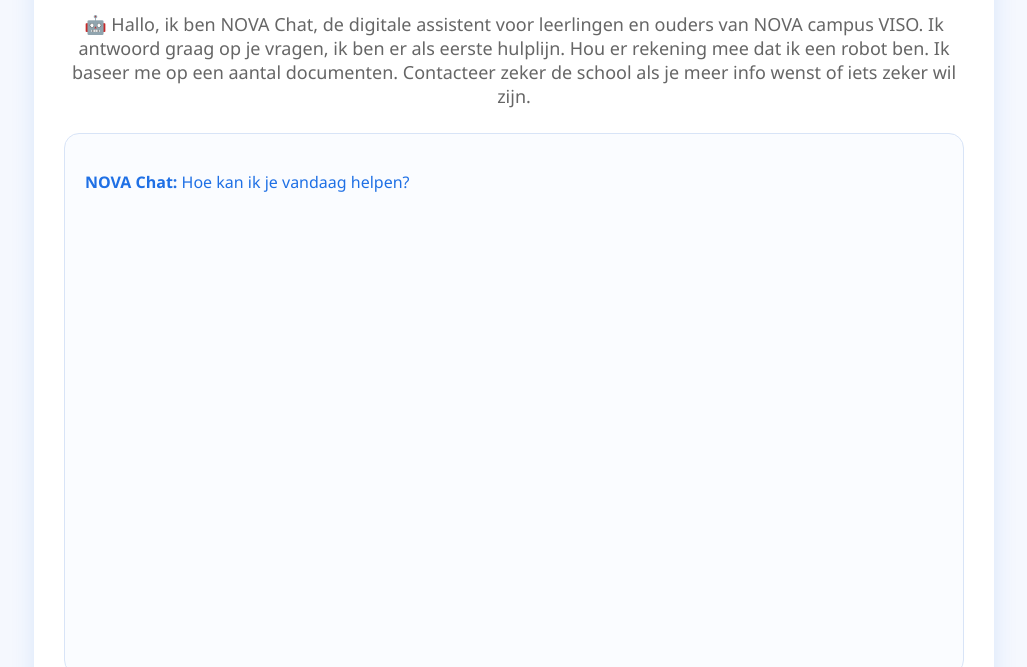
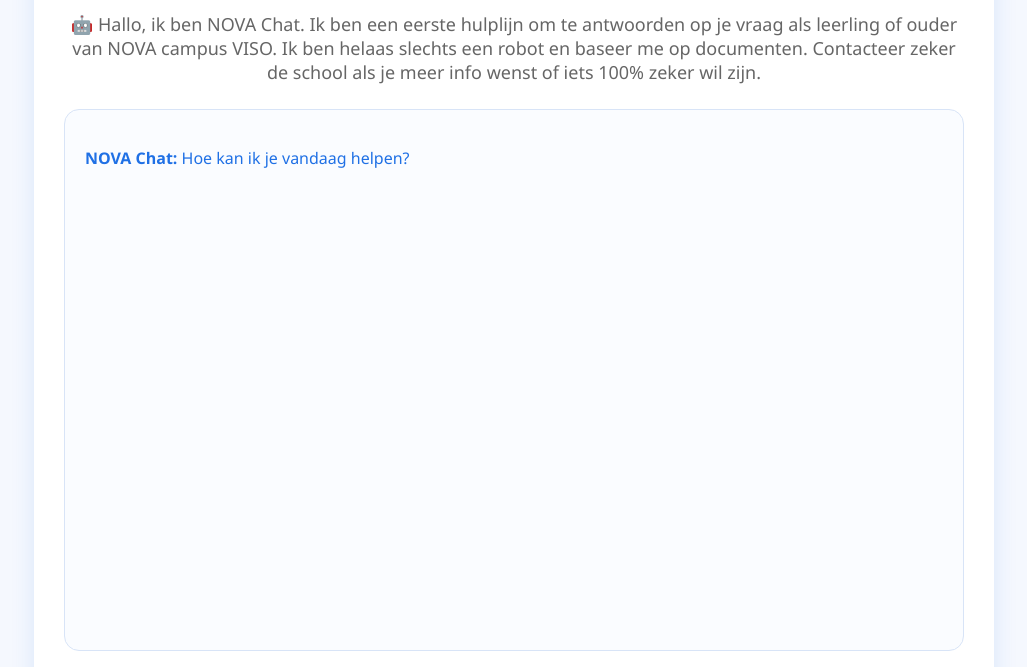
Before and after one commit to joerisioen/Wiki-NOVA-V, a website: page index.html in a window 1280 px wide. Shown: the part 114-781 px from the top of the page, without its empty margins (126-1153 px from the left). Drawn offline with Linux system fonts and the light colour scheme.

Commit message:
Update index.html

```diff
--- a/index.html
+++ b/index.html
@@ -124,7 +124,7 @@
         </div>
 
         <div class="subtitle">
-            🤖 Hallo, ik ben NOVA Chat, de digitale assistent voor leerlingen en ouders van NOVA campus VISO. Ik antwoord graag op je vragen, ik ben er als eerste hulplijn. Hou er rekening mee dat ik een robot ben. Ik baseer me op een aantal documenten. Contacteer zeker de school als je meer info wenst of iets zeker wil zijn.
+            🤖 Hallo, ik ben NOVA Chat. Ik ben een eerste hulplijn om te antwoorden op je vraag als leerling of ouder van NOVA campus VISO. Ik ben helaas slechts een robot en baseer me op documenten. Contacteer zeker de school als je meer info wenst of iets 100% zeker wil zijn.
         </div>
 
         <div id="chat">
```
